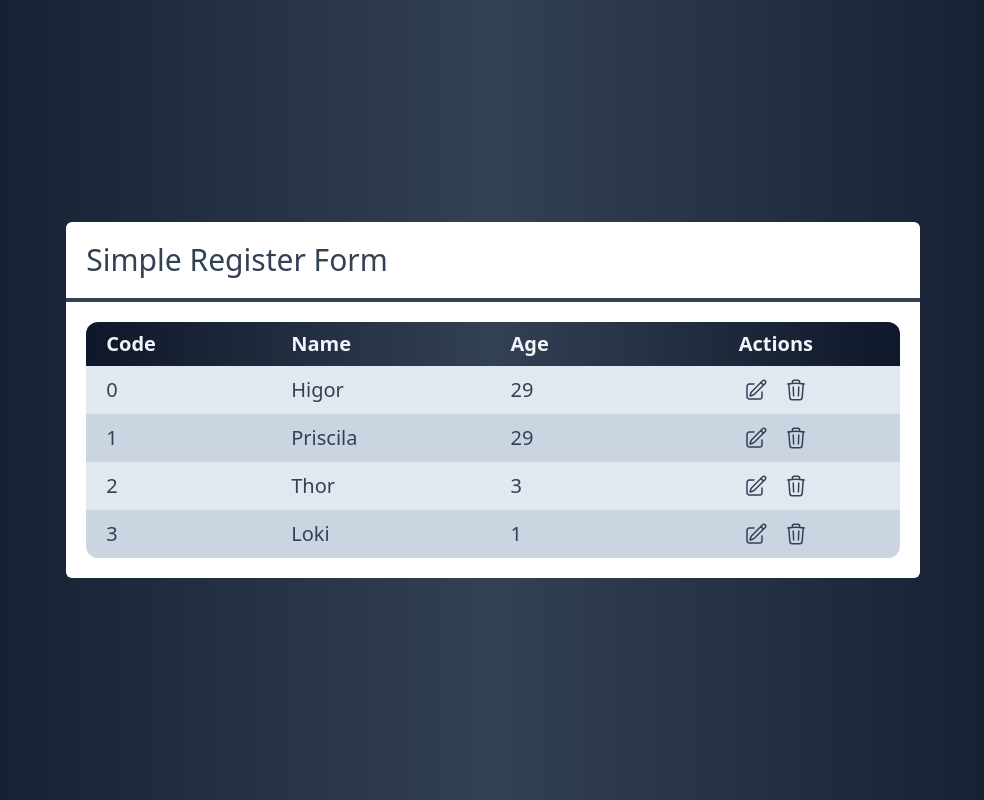
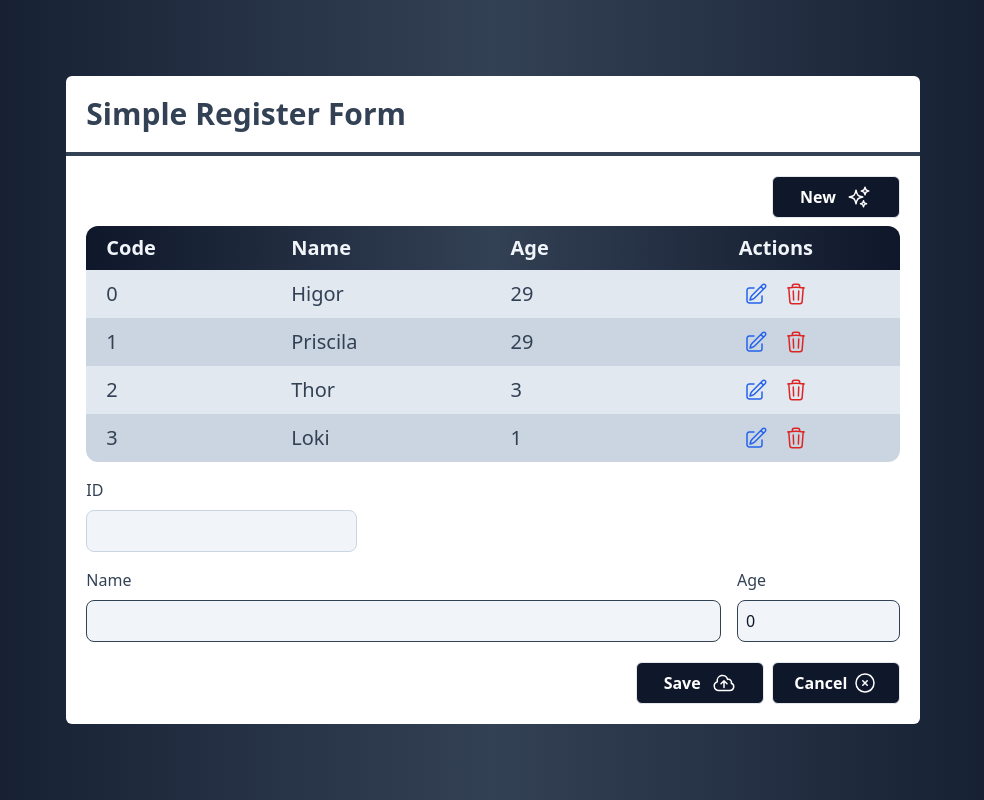
Before and after one commit to higorasilverio/Next_Simple_CRUD, a Next.js app: page / in a window 1280 px wide. Shown: the whole page, without its empty margins (147-1131 px from the left). Built offline with nearby package versions, Linux system fonts and the light colour scheme.

Commit message:
✨ (form/table): form and table components created

```diff
--- /dev/null
+++ b/src/components/Button.tsx
@@ -0,0 +1,21 @@
+import { ReactNode, useEffect, useState } from "react";
+
+type ButtonProps = {
+  children: ReactNode;
+};
+
+const Button = ({ children }: ButtonProps) => {
+  return (
+    <button
+      className={`
+        flex justify-evenly items-center w-32 ml-2 border font-semibold
+        bg-slate-900 text-white px-4 py-2 rounded-md
+        hover:bg-slate-200 hover:text-slate-900 hover:border-slate-900
+      `}
+    >
+      {children}
+    </button>
+  );
+};
+
+export default Button;
--- /dev/null
+++ b/src/components/Form.tsx
@@ -0,0 +1,58 @@
+import { useState } from "react";
+import Client from "../core/Client";
+import Button from "./Button";
+import FormInput from "./FormInput";
+import CancelIcon from "./icons/CancelIcon";
+import EditIcon from "./icons/EditIcon";
+import SaveIcon from "./icons/SaveIcon";
+import TrashIcon from "./icons/TrashIcon";
+
+type FormProps = {
+  client?: Client;
+};
+
+const Form = ({ client }: FormProps) => {
+  const [name, setName] = useState<string>(client?.name ?? "");
+  const [age, setAge] = useState<number>(client?.age ?? 0);
+  const [id] = useState<string>(client?.id ?? "");
+
+  return (
+    <>
+      <div className="w-full">
+        <FormInput
+          className="w-1/3"
+          text="ID"
+          value={id}
+          type="text"
+          readonly
+        />
+        <div className="flex gap-4">
+          <FormInput
+            className="w-4/5"
+            text="Name"
+            value={name}
+            type="text"
+            onChange={setName}
+          />
+          <FormInput
+            className="w-1/5"
+            text="Age"
+            value={age}
+            type="number"
+            onChange={setAge}
+          />
+        </div>
+      </div>
+      <div className="flex justify-end mt-5">
+        <Button>
+          {id ? "Update" : "Save"} <SaveIcon />
+        </Button>
+        <Button>
+          Cancel <CancelIcon />
+        </Button>
+      </div>
+    </>
+  );
+};
+
+export default Form;
--- /dev/null
+++ b/src/components/FormInput.tsx
@@ -0,0 +1,37 @@
+type FormInputProps = {
+  text: string;
+  type?: "text" | "number";
+  value: any;
+  readonly?: boolean;
+  className?: string;
+  onChange?: (value: any) => void;
+};
+
+const FormInput = ({
+  text,
+  type,
+  value,
+  readonly,
+  className,
+  onChange,
+}: FormInputProps) => {
+  return (
+    <div className={`flex flex-col ${className}`}>
+      <label className="mb-2 mt-4">{text}</label>
+      <input
+        type={type ?? "text"}
+        value={value}
+        readOnly={readonly}
+        onChange={onChange}
+        className={`
+          border rounded-lg focus:outline-none bg-slate-100 px-2 py-2
+          ${readonly ? "" : "focus:bg-white"}
+          ${readonly ? "border-slate-300" : "border-slate-700"}
+          ${readonly ? "text-slate-500" : "text-slate-900"}
+        `}
+      />
+    </div>
+  );
+};
+
+export default FormInput;
--- a/src/components/Table.tsx
+++ b/src/components/Table.tsx
@@ -56,13 +56,29 @@ const Table = ({ clients, selectClient, removeClient }: TableProps) => {
             <td className="text-left px-5 py-2 text-xl">{name}</td>
             <td className="text-left px-5 py-2 text-xl">{age}</td>
             <td className="flex justify-center items-center px-5 py-2 text-xl">
-              {renderButton(() => selectClient(client), <EditIcon />, "blue")}
-              {renderButton(() => removeClient(client), <TrashIcon />, "red")}
+              <button
+                onClick={() => selectClient(client)}
+                className={`
+                  mx-1 p-1 rounded-full
+                  text-blue-600 hover:bg-blue-600 hover:text-white
+                `}
+              >
+                <EditIcon />
+              </button>
+              <button
+                onClick={() => removeClient(client)}
+                className={`
+                  mx-1 p-1 rounded-full
+                  text-red-600 hover:bg-red-600 hover:text-white
+                `}
+              >
+                <TrashIcon />
+              </button>
             </td>
           </tr>
         );
       }),
-    [clients, removeClient, renderButton, selectClient]
+    [clients, removeClient, selectClient]
   );
 
   return (
--- a/src/components/Title.tsx
+++ b/src/components/Title.tsx
@@ -3,7 +3,7 @@ import { ReactNode } from "react";
 const Title = ({ children }: { children: ReactNode }) => {
   return (
     <div className="flex flex-col justify-center">
-      <h1 className="text-3xl p-5">{children}</h1>
+      <h1 className="text-3xl font-bold p-5">{children}</h1>
       <hr className="border-2 border-slate-700" />
     </div>
   );
--- /dev/null
+++ b/src/components/icons/CancelIcon.tsx
@@ -0,0 +1,18 @@
+const CancelIcon = () => (
+  <svg
+    xmlns="http://www.w3.org/2000/svg"
+    fill="none"
+    viewBox="0 0 24 24"
+    strokeWidth={1.5}
+    stroke="currentColor"
+    className="w-6 h-6"
+  >
+    <path
+      strokeLinecap="round"
+      strokeLinejoin="round"
+      d="M9.75 9.75l4.5 4.5m0-4.5l-4.5 4.5M21 12a9 9 0 11-18 0 9 9 0 0118 0z"
+    />
+  </svg>
+);
+
+export default CancelIcon;
--- /dev/null
+++ b/src/components/icons/NewIcon.tsx
@@ -0,0 +1,18 @@
+const NewIcon = () => (
+  <svg
+    xmlns="http://www.w3.org/2000/svg"
+    fill="none"
+    viewBox="0 0 24 24"
+    strokeWidth={1.5}
+    stroke="currentColor"
+    className="w-6 h-6"
+  >
+    <path
+      strokeLinecap="round"
+      strokeLinejoin="round"
+      d="M9.813 15.904L9 18.75l-.813-2.846a4.5 4.5 0 00-3.09-3.09L2.25 12l2.846-.813a4.5 4.5 0 003.09-3.09L9 5.25l.813 2.846a4.5 4.5 0 003.09 3.09L15.75 12l-2.846.813a4.5 4.5 0 00-3.09 3.09zM18.259 8.715L18 9.75l-.259-1.035a3.375 3.375 0 00-2.455-2.456L14.25 6l1.036-.259a3.375 3.375 0 002.455-2.456L18 2.25l.259 1.035a3.375 3.375 0 002.456 2.456L21.75 6l-1.035.259a3.375 3.375 0 00-2.456 2.456zM16.894 20.567L16.5 21.75l-.394-1.183a2.25 2.25 0 00-1.423-1.423L13.5 18.75l1.183-.394a2.25 2.25 0 001.423-1.423l.394-1.183.394 1.183a2.25 2.25 0 001.423 1.423l1.183.394-1.183.394a2.25 2.25 0 00-1.423 1.423z"
+    />
+  </svg>
+);
+
+export default NewIcon;
--- /dev/null
+++ b/src/components/icons/SaveIcon.tsx
@@ -0,0 +1,18 @@
+const SaveIcon = () => (
+  <svg
+    xmlns="http://www.w3.org/2000/svg"
+    fill="none"
+    viewBox="0 0 24 24"
+    strokeWidth={1.5}
+    stroke="currentColor"
+    className="w-6 h-6"
+  >
+    <path
+      strokeLinecap="round"
+      strokeLinejoin="round"
+      d="M12 16.5V9.75m0 0l3 3m-3-3l-3 3M6.75 19.5a4.5 4.5 0 01-1.41-8.775 5.25 5.25 0 0110.233-2.33 3 3 0 013.758 3.848A3.752 3.752 0 0118 19.5H6.75z"
+    />
+  </svg>
+);
+
+export default SaveIcon;
--- a/src/pages/index.tsx
+++ b/src/pages/index.tsx
@@ -1,4 +1,7 @@
 import { useCallback } from "react";
+import Button from "../components/Button";
+import Form from "../components/Form";
+import NewIcon from "../components/icons/NewIcon";
 import Layout from "../components/Layout";
 import Table from "../components/Table";
 import Client from "../core/Client";
@@ -27,11 +30,17 @@ export default function Home() {
     `}
     >
       <Layout title="Simple Register Form">
+        <div className="flex justify-end mb-2">
+          <Button>
+            New <NewIcon />
+          </Button>
+        </div>
         <Table
           clients={clientsArray}
           selectClient={selectClient}
           removeClient={removeClient}
         />
+        <Form />
       </Layout>
     </div>
   );
```
